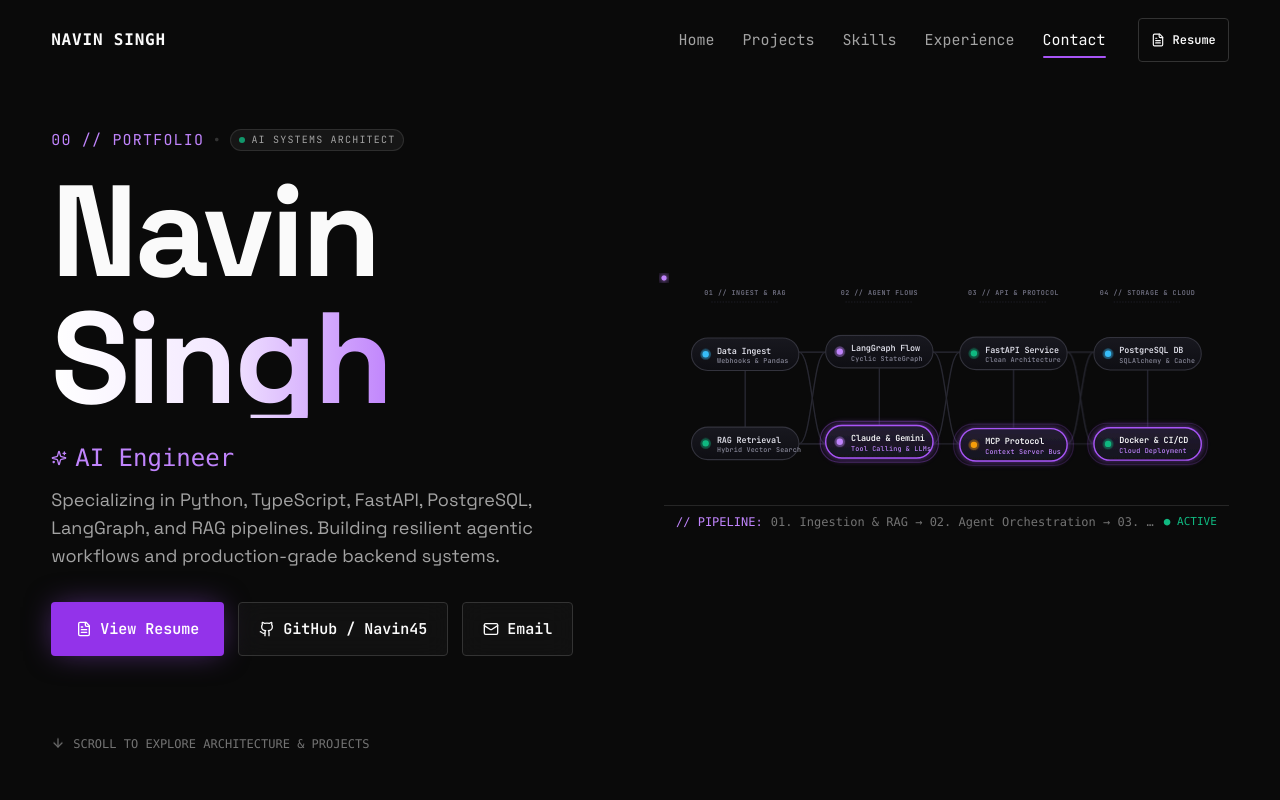
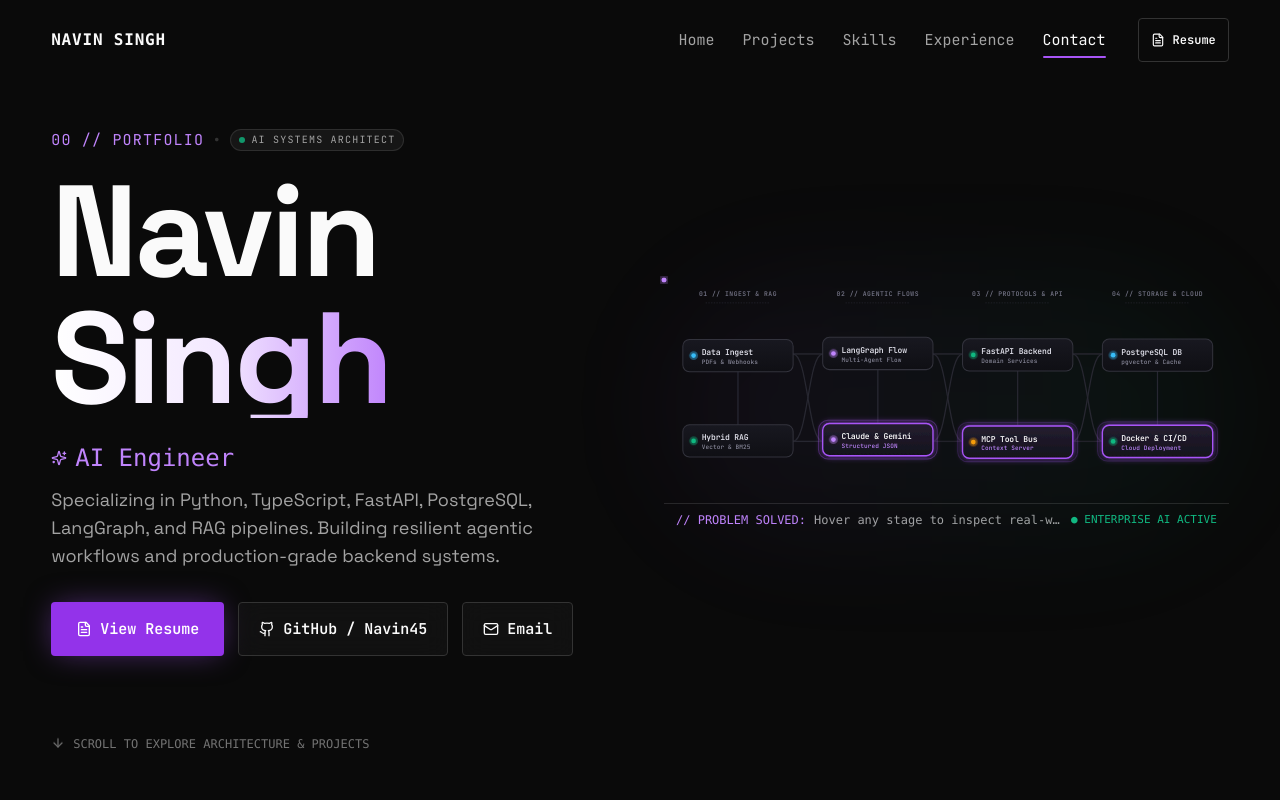
Before and after one commit to Navin45/portfolio, a React (Vite) app: page / in a window 1280 px wide. Shown: the top 800 px of the page. Built offline with nearby package versions, Linux system fonts and the light colour scheme.

Commit message:
fix(hero): eliminate text overflow with rx=10 cards, fix dashed curve translation with circuit-pulse, and frame pipeline as real-world enterprise AI solution

```diff
--- a/src/components/HeroGraphic.tsx
+++ b/src/components/HeroGraphic.tsx
@@ -12,6 +12,7 @@ interface PipelineNode {
   y: number; // center y
   width: number;
   height: number;
+  realWorldProblem: string;
   telemetry: string;
   tech: string;
   statusColor: string;
@@ -27,122 +28,155 @@ interface PipelineEdge {
 interface StageHeader {
   num: string;
   name: string;
+  problem: string;
   x: number;
   id: string;
 }
 
-// 4 distinct architecture stages covering Navin's entire AI Engineering expertise
+// 4 distinct enterprise AI engineering stages solving real-world production challenges
 const STAGE_HEADERS: StageHeader[] = [
-  { num: '01', name: 'INGEST & RAG', x: 115, id: 'stage-1' },
-  { num: '02', name: 'AGENT FLOWS', x: 305, id: 'stage-2' },
-  { num: '03', name: 'API & PROTOCOL', x: 495, id: 'stage-3' },
-  { num: '04', name: 'STORAGE & CLOUD', x: 685, id: 'stage-4' },
+  {
+    num: '01',
+    name: 'INGEST & RAG',
+    problem: 'Unstructured Data & Zero-Hallucination Retrieval',
+    x: 110,
+    id: 'stage-1',
+  },
+  {
+    num: '02',
+    name: 'AGENTIC FLOWS',
+    problem: 'Multi-Agent Cyclic Reasoning & Reflection',
+    x: 318,
+    id: 'stage-2',
+  },
+  {
+    num: '03',
+    name: 'PROTOCOLS & API',
+    problem: 'Safe Tool Execution via MCP & Async Core',
+    x: 526,
+    id: 'stage-3',
+  },
+  {
+    num: '04',
+    name: 'STORAGE & CLOUD',
+    problem: 'ACID Persistence, Vector Index & CI/CD',
+    x: 734,
+    id: 'stage-4',
+  },
 ];
 
-// 8 comprehensive pipeline nodes strictly matching resume skills and architecture
+// 8 comprehensive pipeline nodes representing real-world enterprise AI solutions
+// Width = 164, Height = 48, rx = 10 (ample text room, zero clipping)
 const NODES: PipelineNode[] = [
-  // Stage 1: Ingestion & RAG
+  // Stage 1: Ingestion & Verification
   {
     id: 'ingest',
     label: 'Data Ingest',
-    sublabel: 'Webhooks & Pandas',
+    sublabel: 'PDFs & Webhooks',
     stageNum: '01',
-    stageName: 'INGEST & RAG',
-    x: 115,
-    y: 105,
-    width: 152,
-    height: 46,
-    telemetry: 'Multi-Source Document & API Stream Ingestion',
+    stageName: 'INGESTION',
+    x: 110,
+    y: 110,
+    width: 164,
+    height: 48,
+    realWorldProblem: 'Ingests messy enterprise PDFs, Excel sheets & live webhooks without data loss',
+    telemetry: 'Multi-Source Parsing • Automated Stream Intake',
     tech: 'pdfplumber • openpyxl • Pandas • Webhooks',
     statusColor: '#38bdf8', // cyan
   },
   {
     id: 'rag',
-    label: 'RAG Retrieval',
-    sublabel: 'Hybrid Vector Search',
+    label: 'Hybrid RAG',
+    sublabel: 'Vector & BM25',
     stageNum: '01',
-    stageName: 'INGEST & RAG',
-    x: 115,
-    y: 235,
-    width: 152,
-    height: 46,
-    telemetry: 'Semantic Chunking & Re-ranking Pipeline',
+    stageName: 'RETRIEVAL',
+    x: 110,
+    y: 240,
+    width: 164,
+    height: 48,
+    realWorldProblem: 'Eliminates LLM hallucinations by combining dense vectors with sparse reranking',
+    telemetry: 'Semantic Chunking • pgvector Re-ranking',
     tech: 'RAG Pipelines • Vector Search • Embeddings',
     statusColor: '#10b981', // emerald
   },
 
-  // Stage 2: Agentic Orchestration
+  // Stage 2: Agentic Reasoning & Guardrails
   {
     id: 'langgraph',
     label: 'LangGraph Flow',
-    sublabel: 'Cyclic StateGraph',
+    sublabel: 'Multi-Agent Flow',
     stageNum: '02',
-    stageName: 'AGENT FLOWS',
-    x: 305,
-    y: 105,
-    width: 152,
-    height: 46,
-    telemetry: 'Multi-Agent Dynamic Routing & Checkpointing',
+    stageName: 'ORCHESTRATION',
+    x: 318,
+    y: 110,
+    width: 164,
+    height: 48,
+    realWorldProblem: 'Orchestrates supervisor-worker agent loops with self-correction & reflection',
+    telemetry: 'Cyclic StateGraph • Dynamic Tool Routing',
     tech: 'LangGraph • LangChain • Hermes Agent',
     statusColor: '#c084fc', // purple
   },
   {
     id: 'claude',
     label: 'Claude & Gemini',
-    sublabel: 'Tool Calling & LLMs',
+    sublabel: 'Structured JSON',
     stageNum: '02',
-    stageName: 'AGENT FLOWS',
-    x: 305,
-    y: 235,
-    width: 152,
-    height: 46,
-    telemetry: 'Structured JSON Schemas & Function Execution',
+    stageName: 'FOUNDATION AI',
+    x: 318,
+    y: 240,
+    width: 164,
+    height: 48,
+    realWorldProblem: 'Enforces strict JSON schemas and tool execution for deterministic output',
+    telemetry: 'Tool Calling • Schema-Guided Inference',
     tech: 'Claude API • Gemini API • PyTorch • LoRA',
     statusColor: '#c084fc',
   },
 
-  // Stage 3: Backend & Protocols
+  // Stage 3: Protocols & Backend Execution
   {
     id: 'fastapi',
-    label: 'FastAPI Service',
-    sublabel: 'Clean Architecture',
+    label: 'FastAPI Backend',
+    sublabel: 'Domain Services',
     stageNum: '03',
-    stageName: 'API & PROTOCOL',
-    x: 495,
-    y: 105,
-    width: 152,
-    height: 46,
-    telemetry: 'Async High-Throughput Domain Services',
+    stageName: 'CORE BACKEND',
+    x: 526,
+    y: 110,
+    width: 164,
+    height: 48,
+    realWorldProblem: 'Delivers high-concurrency async endpoints with Clean Architecture separation',
+    telemetry: 'Dependency Injection • Async REST Services',
     tech: 'FastAPI • Python • TypeScript • REST',
     statusColor: '#10b981',
   },
   {
     id: 'mcp',
-    label: 'MCP Protocol',
-    sublabel: 'Context Server Bus',
+    label: 'MCP Tool Bus',
+    sublabel: 'Context Server',
     stageNum: '03',
-    stageName: 'API & PROTOCOL',
-    x: 495,
-    y: 235,
-    width: 152,
-    height: 46,
-    telemetry: 'Model Context Protocol Client & Server Tools',
-    tech: 'MCP • Tool Calling • n8n Workflows',
+    stageName: 'TOOL PROTOCOL',
+    x: 526,
+    y: 240,
+    width: 164,
+    height: 48,
+    realWorldProblem: 'Standardizes tool and resource access across enterprise services safely',
+    telemetry: 'Model Context Protocol • Tool Orchestration',
+    tech: 'Model Context Protocol • JSON-RPC • n8n',
     statusColor: '#f59e0b', // amber
   },
 
-  // Stage 4: Storage & Cloud Infrastructure
+  // Stage 4: Persistence & Production Scale
   {
     id: 'postgres',
     label: 'PostgreSQL DB',
-    sublabel: 'SQLAlchemy & Cache',
+    sublabel: 'pgvector & Cache',
     stageNum: '04',
-    stageName: 'STORAGE & CLOUD',
-    x: 685,
-    y: 105,
-    width: 152,
-    height: 46,
-    telemetry: 'Relational ACID Store & Vector Indexing',
+    stageName: 'PERSISTENCE',
+    x: 734,
+    y: 110,
+    width: 164,
+    height: 48,
+    realWorldProblem: 'Provides ACID transactional persistence, vector storage & Redis caching',
+    telemetry: 'Connection Pooling • Low-Latency Redis',
     tech: 'PostgreSQL • SQLAlchemy • Redis • Supabase',
     statusColor: '#38bdf8',
   },
@@ -151,49 +185,49 @@ const NODES: PipelineNode[] = [
     label: 'Docker & CI/CD',
     sublabel: 'Cloud Deployment',
     stageNum: '04',
-    stageName: 'STORAGE & CLOUD',
-    x: 685,
-    y: 235,
-    width: 152,
-    height: 46,
-    telemetry: 'Automated Build, Test & Deployment Clusters',
+    stageName: 'DEPLOYMENT',
+    x: 734,
+    y: 240,
+    width: 164,
+    height: 48,
+    realWorldProblem: 'Enables zero-downtime containerized deployment and automated test pipelines',
+    telemetry: 'Multi-Stage Builds • Cloud Orchestration',
     tech: 'Docker • GitHub Actions • AWS • GCP',
     statusColor: '#10b981',
   },
 ];
 
-// Complete DAG circuit connectivity: intra-stage and inter-stage
-// Node width = 152 (half-width = 76). Row 1 y = 105 (half-height = 23), Row 2 y = 235.
+// Complete DAG circuit connectivity: Col 1 (192) -> Col 2 (236) -> Col 3 (444) -> Col 4 (652)
 const EDGES: PipelineEdge[] = [
-  // Stage 1 intra-stage
-  { id: 'e-in-rag', from: 'ingest', to: 'rag', curve: 'M 115 128 L 115 212' },
+  // Stage 1 intra-stage vertical
+  { id: 'e-in-rag', from: 'ingest', to: 'rag', curve: 'M 110 134 L 110 216' },
 
   // Stage 1 -> Stage 2 connections
-  { id: 'e1', from: 'ingest', to: 'langgraph', curve: 'M 191 105 L 229 105' },
-  { id: 'e2', from: 'ingest', to: 'claude', curve: 'M 191 105 C 210 105, 210 235, 229 235' },
-  { id: 'e3', from: 'rag', to: 'langgraph', curve: 'M 191 235 C 210 235, 210 105, 229 105' },
-  { id: 'e4', from: 'rag', to: 'claude', curve: 'M 191 235 L 229 235' },
+  { id: 'e1', from: 'ingest', to: 'langgraph', curve: 'M 192 110 L 236 110' },
+  { id: 'e2', from: 'ingest', to: 'claude', curve: 'M 192 110 C 214 110, 214 240, 236 240' },
+  { id: 'e3', from: 'rag', to: 'langgraph', curve: 'M 192 240 C 214 240, 214 110, 236 110' },
+  { id: 'e4', from: 'rag', to: 'claude', curve: 'M 192 240 L 236 240' },
 
-  // Stage 2 intra-stage
-  { id: 'e-lg-cl', from: 'langgraph', to: 'claude', curve: 'M 305 128 L 305 212' },
+  // Stage 2 intra-stage vertical
+  { id: 'e-lg-cl', from: 'langgraph', to: 'claude', curve: 'M 318 134 L 318 216' },
 
   // Stage 2 -> Stage 3 connections
-  { id: 'e5', from: 'langgraph', to: 'fastapi', curve: 'M 381 105 L 419 105' },
-  { id: 'e6', from: 'langgraph', to: 'mcp', curve: 'M 381 105 C 400 105, 400 235, 419 235' },
-  { id: 'e7', from: 'claude', to: 'fastapi', curve: 'M 381 235 C 400 235, 400 105, 419 105' },
-  { id: 'e8', from: 'claude', to: 'mcp', curve: 'M 381 235 L 419 235' },
+  { id: 'e5', from: 'langgraph', to: 'fastapi', curve: 'M 400 110 L 444 110' },
+  { id: 'e6', from: 'langgraph', to: 'mcp', curve: 'M 400 110 C 422 110, 422 240, 444 240' },
+  { id: 'e7', from: 'claude', to: 'fastapi', curve: 'M 400 240 C 422 240, 422 110, 444 110' },
+  { id: 'e8', from: 'claude', to: 'mcp', curve: 'M 400 240 L 444 240' },
 
-  // Stage 3 intra-stage
-  { id: 'e-fa-mcp', from: 'fastapi', to: 'mcp', curve: 'M 495 128 L 495 212' },
+  // Stage 3 intra-stage vertical
+  { id: 'e-fa-mcp', from: 'fastapi', to: 'mcp', curve: 'M 526 134 L 526 216' },
 
   // Stage 3 -> Stage 4 connections
-  { id: 'e9', from: 'fastapi', to: 'postgres', curve: 'M 571 105 L 609 105' },
-  { id: 'e10', from: 'fastapi', to: 'docker', curve: 'M 571 105 C 590 105, 590 235, 609 235' },
-  { id: 'e11', from: 'mcp', to: 'postgres', curve: 'M 571 235 C 590 235, 590 105, 609 105' },
-  { id: 'e12', from: 'mcp', to: 'docker', curve: 'M 571 235 L 609 235' },
+  { id: 'e9', from: 'fastapi', to: 'postgres', curve: 'M 608 110 L 652 110' },
+  { id: 'e10', from: 'fastapi', to: 'docker', curve: 'M 608 110 C 630 110, 630 240, 652 240' },
+  { id: 'e11', from: 'mcp', to: 'postgres', curve: 'M 608 240 C 630 240, 630 110, 652 110' },
+  { id: 'e12', from: 'mcp', to: 'docker', curve: 'M 608 240 L 652 240' },
 
-  // Stage 4 intra-stage
-  { id: 'e-pg-doc', from: 'postgres', to: 'docker', curve: 'M 685 128 L 685 212' },
+  // Stage 4 intra-stage vertical
+  { id: 'e-pg-doc', from: 'postgres', to: 'docker', curve: 'M 734 134 L 734 216' },
 ];
 
 const SECTION_HIGHLIGHTS: Record<string, string[]> = {
@@ -219,14 +253,14 @@ export default function HeroGraphic() {
 
   // Ambient organic float offsets for each node
   const floatOffsets = [
-    { y: [-3, 3, -3], duration: 4.4 },
-    { y: [3, -3, 3], duration: 5.0 },
-    { y: [-3.5, 2.5, -3.5], duration: 5.2 },
-    { y: [2.5, -3.5, 2.5], duration: 4.6 },
-    { y: [-3, 3, -3], duration: 4.8 },
-    { y: [3, -2.5, 3], duration: 5.4 },
-    { y: [-2.5, 3, -2.5], duration: 4.7 },
-    { y: [3, -2.5, 3], duration: 5.1 },
+    { y: [-2.5, 2.5, -2.5], duration: 4.4 },
+    { y: [2.5, -2.5, 2.5], duration: 5.0 },
+    { y: [-3, 2, -3], duration: 5.2 },
+    { y: [2, -3, 2], duration: 4.6 },
+    { y: [-2.5, 2.5, -2.5], duration: 4.8 },
+    { y: [2.5, -2, 2.5], duration: 5.4 },
+    { y: [-2, 2.5, -2], duration: 4.7 },
+    { y: [2.5, -2, 2.5], duration: 5.1 },
   ];
 
   const activeNodeData = hoveredNode ? nodeMap.get(hoveredNode) : null;
@@ -237,12 +271,12 @@ export default function HeroGraphic() {
       className="w-full flex flex-col items-center justify-center relative select-none"
     >
       {/* Subtle ambient light glow behind the floating pipeline */}
-      <div className="absolute inset-0 bg-gradient-to-r from-[#a855f7]/12 via-[#38bdf8]/8 to-[#10b981]/12 rounded-full blur-3xl opacity-60 pointer-events-none" />
+      <div className="absolute inset-0 bg-gradient-to-r from-[#a855f7]/10 via-[#38bdf8]/6 to-[#10b981]/10 rounded-full blur-3xl opacity-60 pointer-events-none" />
 
       {/* Floating Canvas */}
-      <div className="w-full max-w-[800px] aspect-[800/310] relative">
+      <div className="w-full max-w-[840px] aspect-[840/320] relative">
         <svg
-          viewBox="0 0 800 310"
+          viewBox="0 0 840 320"
           fill="none"
           xmlns="http://www.w3.org/2000/svg"
           className="w-full h-full"
@@ -250,7 +284,7 @@ export default function HeroGraphic() {
         >
           <defs>
             {/* Luminous node glow filter */}
-            <filter id="pipeline-glow" x="-40%" y="-40%" width="180%" height="180%">
+            <filter id="pipeline-glow" x="-30%" y="-30%" width="160%" height="160%">
               <feGaussianBlur in="SourceGraphic" stdDeviation="5" result="blur" />
               <feMerge>
                 <feMergeNode in="blur" />
@@ -265,14 +299,14 @@ export default function HeroGraphic() {
               <stop offset="100%" stopColor="#38bdf8" stopOpacity="0.5" />
             </linearGradient>
 
-            {/* High-contrast pill backgrounds */}
-            <linearGradient id="pillGrad" x1="0%" y1="0%" x2="0%" y2="100%">
-              <stop offset="0%" stopColor="#18181f" />
-              <stop offset="100%" stopColor="#0e0e13" />
+            {/* Card backgrounds with subtle depth */}
+            <linearGradient id="cardGrad" x1="0%" y1="0%" x2="0%" y2="100%">
+              <stop offset="0%" stopColor="#181820" />
+              <stop offset="100%" stopColor="#0f0f14" />
             </linearGradient>
-            <linearGradient id="pillActiveGrad" x1="0%" y1="0%" x2="0%" y2="100%">
-              <stop offset="0%" stopColor="#251e33" />
-              <stop offset="100%" stopColor="#14111d" />
+            <linearGradient id="cardActiveGrad" x1="0%" y1="0%" x2="0%" y2="100%">
+              <stop offset="0%" stopColor="#241e30" />
+              <stop offset="100%" stopColor="#14111c" />
             </linearGradient>
           </defs>
 
@@ -328,7 +362,7 @@ export default function HeroGraphic() {
                 {/* Background circuit track */}
                 <path
                   d={edge.curve}
-                  stroke={isDimmed ? '#16161c' : '#22222a'}
+                  stroke={isDimmed ? '#14141a' : '#22222a'}
                   strokeWidth="2"
                   fill="none"
                 />
@@ -344,7 +378,7 @@ export default function HeroGraphic() {
                   style={
                     isHighlighted
                       ? {
-                          animation: 'marquee-scroll 7s linear infinite',
+                          animation: 'circuit-pulse 2.2s linear infinite',
                         }
                       : undefined
                   }
@@ -364,7 +398,7 @@ export default function HeroGraphic() {
             );
           })}
 
-          {/* Pipeline Node Pills */}
+          {/* Pipeline Node Cards */}
           {NODES.map((node, idx) => {
             const isHovered = hoveredNode === node.id;
             const isActive = activeNodes.includes(node.id);
@@ -399,17 +433,17 @@ export default function HeroGraphic() {
                 {/* Outer beacon pulse wave when active */}
                 {(isActive || isStageActive) && (
                   <m.rect
-                    x={left - 5}
-                    y={top - 5}
-                    width={node.width + 10}
-                    height={node.height + 10}
-                    rx="26"
-                    ry="26"
+                    x={left - 4}
+                    y={top - 4}
+                    width={node.width + 8}
+                    height={node.height + 8}
+                    rx="14"
+                    ry="14"
                     fill="none"
                     stroke="#a855f7"
                     strokeWidth="1.5"
                     animate={{
-                      scale: [1, 1.05, 1],
+                      scale: [1, 1.04, 1],
                       opacity: [0.7, 0.15, 0.7],
                     }}
                     transition={{
@@ -420,15 +454,15 @@ export default function HeroGraphic() {
                   />
                 )}
 
-                {/* Main Pill Body — sleek rounded capsule */}
+                {/* Main Card Body — sleek rounded rectangle with rx=10 */}
                 <rect
                   x={left}
                   y={top}
                   width={node.width}
                   height={node.height}
-                  rx="23"
-                  ry="23"
-                  fill={isActive || isHovered || isStageActive ? 'url(#pillActiveGrad)' : 'url(#pillGrad)'}
+                  rx="10"
+                  ry="10"
+                  fill={isActive || isHovered || isStageActive ? 'url(#cardActiveGrad)' : 'url(#cardGrad)'}
                   stroke={isHovered ? '#c084fc' : isActive || isStageActive ? '#a855f7' : '#33333d'}
                   strokeWidth={isHovered ? 2.5 : isActive || isStageActive ? 2 : 1.5}
                   filter={isHovered || isActive ? 'url(#pipeline-glow)' : undefined}
@@ -436,23 +470,23 @@ export default function HeroGraphic() {
 
                 {/* Status Beacon Dot */}
                 <circle
-                  cx={left + 20}
+                  cx={left + 16}
                   cy={node.y}
-                  r="4.5"
+                  r="3.5"
                   fill={node.statusColor}
                 />
                 <circle
-                  cx={left + 20}
+                  cx={left + 16}
                   cy={node.y}
-                  r="7.5"
+                  r="6.5"
                   fill={node.statusColor}
                   opacity="0.35"
                   className="animate-pulse"
                 />
 
-                {/* Main Node Label — generous width with zero clipping */}
+                {/* Main Node Label — fits comfortably with generous margins */}
                 <text
-                  x={left + 36}
+                  x={left + 28}
                   y={node.y - 4}
                   fill={isHovered ? '#ffffff' : isActive ? '#fafafa' : '#e0e0ea'}
                   fontSize="12"
@@ -466,13 +500,13 @@ export default function HeroGraphic() {
 
                 {/* Subtitle / Classification */}
                 <text
-                  x={left + 36}
+                  x={left + 28}
                   y={node.y + 10}
                   fill={isActive || isHovered ? '#c084fc' : '#888899'}
-                  fontSize="9.5"
+                  fontSize="9"
                   fontWeight="500"
                   fontFamily="var(--font-mono)"
-                  letterSpacing="0.03em"
+                  letterSpacing="0.02em"
                   dominantBaseline="middle"
                 >
                   {node.sublabel}
@@ -483,27 +517,27 @@ export default function HeroGraphic() {
         </svg>
       </div>
 
-      {/* Floating Minimal Telemetry HUD Indicator */}
-      <div className="w-full max-w-[800px] mt-2 py-2 px-3 flex flex-col sm:flex-row items-start sm:items-center justify-between gap-2 text-xs font-mono text-[var(--text-muted)] border-t border-[var(--border-subtle)]">
-        <div className="flex items-center gap-2 overflow-hidden text-ellipsis whitespace-nowrap">
-          <span className="text-[var(--accent-subtle)] shrink-0">// PIPELINE:</span>
+      {/* Floating Real-World Problem Telemetry HUD */}
+      <div className="w-full max-w-[840px] mt-2 py-2 px-3 flex flex-col sm:flex-row items-start sm:items-center justify-between gap-2 text-xs font-mono text-[var(--text-muted)] border-t border-[var(--border-subtle)]">
+        <div className="flex items-center gap-2 overflow-hidden w-full sm:w-auto">
+          <span className="text-[var(--accent-subtle)] shrink-0">// PROBLEM SOLVED:</span>
           {activeNodeData ? (
-            <span className="text-[var(--text-primary)] font-semibold truncate">
-              {activeNodeData.label} [{activeNodeData.stageName}] — {activeNodeData.telemetry}
+            <span className="text-[var(--text-primary)] font-medium truncate">
+              <strong className="text-white font-semibold">{activeNodeData.label}</strong>: {activeNodeData.realWorldProblem}
             </span>
           ) : (
-            <span className="truncate">
-              01. Ingestion &amp; RAG → 02. Agent Orchestration → 03. FastAPI &amp; MCP → 04. Cloud &amp; DB
+            <span className="text-[var(--text-secondary)] truncate">
+              Hover any stage to inspect real-world enterprise problem &amp; tech solution
             </span>
           )}
         </div>
         <div className="flex items-center gap-3 shrink-0 text-[11px]">
           {activeNodeData ? (
             <span className="text-[#38bdf8] font-mono hidden md:inline">
-              Tech: {activeNodeData.tech}
+              Stack: {activeNodeData.tech}
             </span>
           ) : (
-            <span className="text-[#10b981] font-medium">● ACTIVE</span>
+            <span className="text-[#10b981] font-medium">● ENTERPRISE AI ACTIVE</span>
           )}
         </div>
       </div>
--- a/src/index.css
+++ b/src/index.css
@@ -224,6 +224,11 @@
   to { transform: translateX(0); }
 }
 
+@keyframes circuit-pulse {
+  from { stroke-dashoffset: 28; }
+  to { stroke-dashoffset: 0; }
+}
+
 /* Marquee Item - Typography, NOT a pill badge */
 .marquee-item {
   font-family: var(--font-mono);
```
